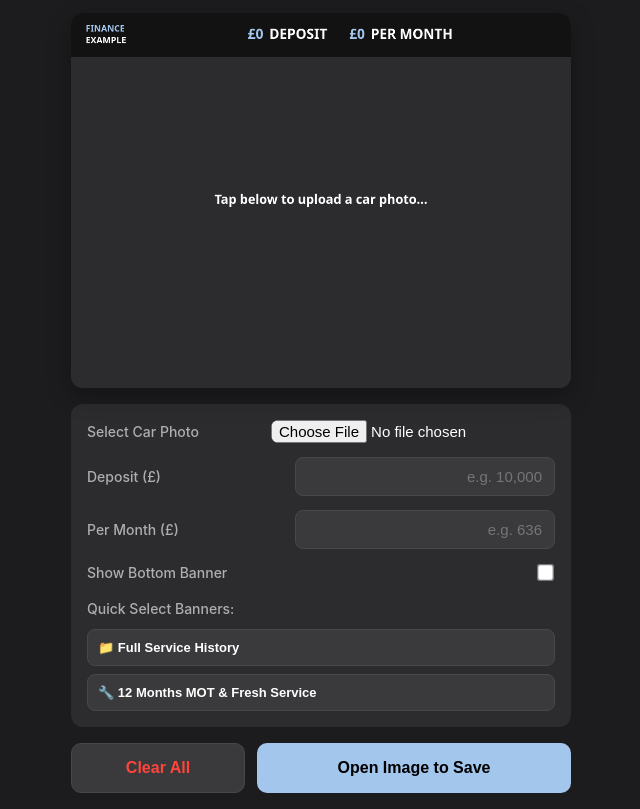
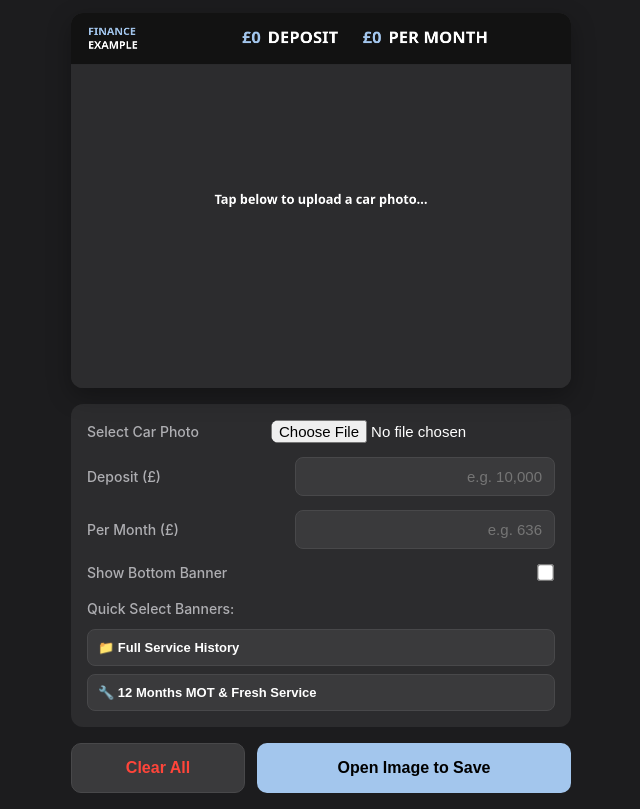
Before and after one commit to leonv96/Driveswitch-Ad-Studio, a plain HTML site: page index.html in a window 1280 px wide. Shown: the part 48-857 px from the top of the page, without its empty margins (319-959 px from the left). Drawn offline with Linux system fonts and the light colour scheme.

Commit message:
Update index.html

```diff
--- a/index.html
+++ b/index.html
@@ -71,7 +71,6 @@
         }
         input[type="file"] { text-align: left; width: auto; border: none; background: transparent; padding: 0; }
 
-        /* New Preset Buttons Styling */
         .preset-container {
             display: flex;
             flex-direction: column;
@@ -221,7 +220,6 @@
         drawAdvert();
     });
 
-    // Preset Button Click Handlers
     presetButtons.forEach(button => {
         button.addEventListener('click', () => {
             const presetText = button.getAttribute('data-text');
@@ -275,22 +273,23 @@
             ctx.fillText('Tap below to upload a car photo...', canvas.width/2, canvas.height/2);
         }
 
-        // Top Header Base
+        // Top Header Base (Increased to 105px height to support larger fonts safely)
+        const headerHeight = 105;
         ctx.fillStyle = '#121212';
-        ctx.fillRect(0, 0, canvas.width, 90);
+        ctx.fillRect(0, 0, canvas.width, headerHeight);
 
-        // Sidebar Brand Tag
+        // Sidebar Brand Tag (Bigger & Re-centered)
         ctx.textBaseline = 'middle';
         ctx.textAlign = 'left';
-        ctx.font = '900 18px system-ui, sans-serif';
+        ctx.font = '900 22px system-ui, sans-serif';
 
         ctx.fillStyle = '#A3C6ED';
-        ctx.fillText('FINANCE', 30, 33);
+        ctx.fillText('FINANCE', 35, (headerHeight / 2) - 14);
         ctx.fillStyle = '#FFFFFF';
-        ctx.fillText('EXAMPLE', 30, 57);
+        ctx.fillText('EXAMPLE', 35, (headerHeight / 2) + 14);
 
-        // Render Values
-        ctx.font = 'bold 28px system-ui, sans-serif';
+        // Render Values (Bigger Text Updates)
+        ctx.font = 'bold 34px system-ui, sans-serif';
 
         let depValue = depositInput.value.trim() !== '' ? '£' + depositInput.value : '£0';
         let depLabel = 'DEPOSIT';
@@ -302,40 +301,41 @@
         let wMthValue = ctx.measureText(mthValue).width;
         let wMthLabel = ctx.measureText(mthLabel).width;
 
-        let gapInternal = 12;
-        let gapSection = 45;
+        let gapInternal = 14;
+        let gapSection = 50;
 
         let totalBlockWidth = wDepValue + gapInternal + wDepLabel + gapSection + wMthValue + gapInternal + wMthLabel;
-        let startX = (canvas.width / 2) - (totalBlockWidth / 2) + 60;
+        let startX = (canvas.width / 2) - (totalBlockWidth / 2) + 90;
 
         ctx.textBaseline = 'middle';
         ctx.textAlign = 'left';
 
         ctx.fillStyle = '#A3C6ED';
-        ctx.fillText(depValue, startX, 45);
+        ctx.fillText(depValue, startX, headerHeight / 2);
         startX += wDepValue + gapInternal;
 
         ctx.fillStyle = '#FFFFFF';
-        ctx.fillText(depLabel, startX, 45);
+        ctx.fillText(depLabel, startX, headerHeight / 2);
         startX += wDepLabel + gapSection;
 
         ctx.fillStyle = '#A3C6ED';
-        ctx.fillText(mthValue, startX, 45);
+        ctx.fillText(mthValue, startX, headerHeight / 2);
         startX += wMthValue + gapInternal;
 
         ctx.fillStyle = '#FFFFFF';
-        ctx.fillText(mthLabel, startX, 45);
+        ctx.fillText(mthLabel, startX, headerHeight / 2);
 
-        // Bottom Banner Layout
+        // Bottom Banner Layout (Increased to 85px to support bigger text cleanly)
         if (toggleBottom.checked && bottomTextInput.value.trim() !== '') {
+            const bottomHeight = 85;
             ctx.fillStyle = '#121212';
-            ctx.fillRect(0, canvas.height - 75, canvas.width, 75);
+            ctx.fillRect(0, canvas.height - bottomHeight, canvas.width, bottomHeight);
 
             ctx.fillStyle = '#A3C6ED';
-            ctx.font = '900 24px system-ui, sans-serif';
+            ctx.font = '900 28px system-ui, sans-serif';
             ctx.textAlign = 'center';
             ctx.textBaseline = 'middle';
-            ctx.fillText(bottomTextInput.value.toUpperCase(), canvas.width / 2, canvas.height - 37.5);
+            ctx.fillText(bottomTextInput.value.toUpperCase(), canvas.width / 2, canvas.height - (bottomHeight / 2));
         }
     }
 
```
